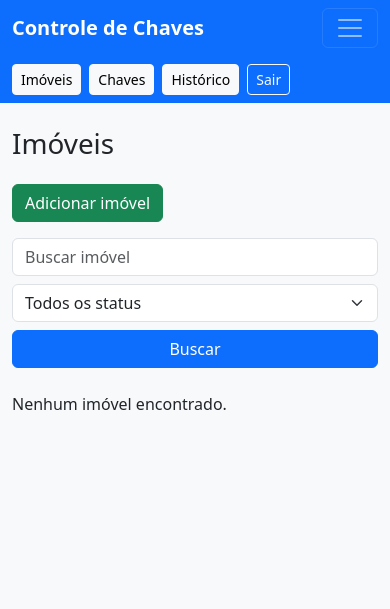
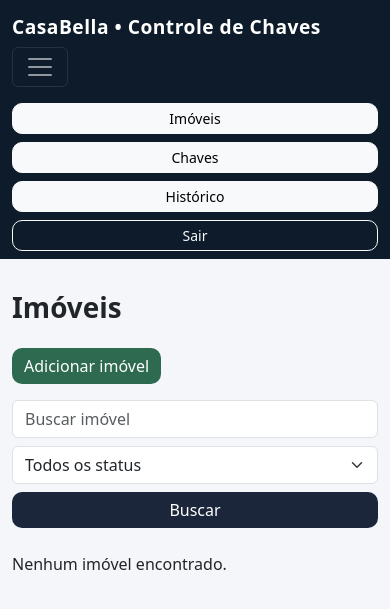
Before and after one commit to Thaisa-Souza/sistema-controle-chaves-pi, a Django app: page / in a window 390 px wide, after a click that opens the changed part. Shown: the top 609 px of the page. Run offline with Django 5.2, Linux system fonts and the light colour scheme; a user stored in the database is signed in; data that the repository does not hold is empty.

Commit message:
Salva versão antes dos ajustes visuais e funcionais

```diff
--- a/controle_chaves/settings.py
+++ b/controle_chaves/settings.py
@@ -126,4 +126,4 @@ MEDIA_ROOT = os.path.join(BASE_DIR, 'media')
 
 LOGIN_URL = '/login/'
 LOGIN_REDIRECT_URL = '/'
-LOGIN_REDIRECT_URL = '/login/'
+LOGOUT_REDIRECT_URL = '/login/'
--- a/controle_chaves/urls.py
+++ b/controle_chaves/urls.py
@@ -18,7 +18,6 @@ Including another URLconf
 from django.contrib import admin
 from django.urls import path, include
 from django.contrib.auth import views as auth_views
-
 from django.conf import settings
 from django.conf.urls.static import static
 
@@ -26,9 +25,10 @@ urlpatterns = [
 
     path(
         'login/',
-        auth_views.LoginView.as_view(),
+        auth_views.LoginView.as_view(template_name='registration/login.html'),
         name='login'
-    ),
+     ),
+
 
     path(
         'logout/',
--- a/imoveis/templates/imoveis/base.html
+++ b/imoveis/templates/imoveis/base.html
@@ -1,19 +1,102 @@
 <!DOCTYPE html>
-<html>
+<html lang="pt-br">
+
 <head>
-  <title>Controle de Chaves</title>
+    <meta charset="UTF-8">
+
+    <title>CasaBella • Controle de Chaves</title>
+
     <meta name="viewport" content="width=device-width, initial-scale=1">
-  <link href="https://cdn.jsdelivr.net/npm/bootstrap@5.3.0/dist/css/bootstrap.min.css" rel="stylesheet">
+
+    <link href="https://cdn.jsdelivr.net/npm/bootstrap@5.3.0/dist/css/bootstrap.min.css"
+          rel="stylesheet">
+
+    <style>
+        body {
+            background-color: #f4f6f9;
+        }
+
+        .navbar {
+            background-color: #0d1b2a !important;
+        }
+
+        .navbar-brand {
+            font-size: 1.2rem;
+            letter-spacing: 0.5px;
+        }
+
+        .card {
+            border: none;
+            border-radius: 16px;
+            transition: 0.2s;
+            box-shadow: 0 2px 12px rgba(0,0,0,0.06);
+        }
+
+        .card:hover {
+            transform: translateY(-2px);
+        }
+
+        .btn {
+            border-radius: 10px;
+            transition: 0.2s;
+        }
+
+        .btn:hover {
+            transform: translateY(-1px);
+        }
+
+        .btn-primary {
+            background-color: #1b263b;
+            border: none;
+        }
+
+        .btn-primary:hover {
+            background-color: #415a77;
+        }
+
+        .btn-success {
+            background-color: #2d6a4f;
+            border: none;
+        }
+
+        .btn-warning {
+            border: none;
+        }
+
+        .badge {
+            font-size: 0.85rem;
+        }
+
+        .table-primary {
+            background-color: #1b263b !important;
+        }
+
+        @media (max-width: 991px) {
+            .navbar .ms-auto {
+                flex-direction: column;
+                width: 100%;
+            }
+
+            .navbar .btn,
+            .navbar form {
+                width: 100%;
+            }
+
+            .navbar .btn {
+                text-align: center;
+            }
+        }
+    </style>
 </head>
-<body class="bg-light">
+
+<body>
 
 <nav class="navbar navbar-expand-lg navbar-dark bg-primary mb-4">
 
     <div class="container">
 
-        <a class="navbar-brand fw-bold"
-           href="{% url 'imovel_list' %}">
-            Controle de Chaves
+        <a class="navbar-brand fw-bold" href="{% url 'imovel_list' %}">
+            CasaBella • Controle de Chaves
         </a>
 
         <button class="navbar-toggler"
@@ -25,37 +108,28 @@
 
         </button>
 
-        <div class="collapse navbar-collapse"
-             id="navbarNav">
+        <div class="collapse navbar-collapse" id="navbarNav">
 
             <div class="ms-auto d-flex gap-2 mt-3 mt-lg-0">
 
-                <a href="{% url 'imovel_list' %}"
-                   class="btn btn-light btn-sm">
+                <a href="{% url 'imovel_list' %}" class="btn btn-light btn-sm">
                     Imóveis
                 </a>
 
-                <a href="{% url 'chave_list' %}"
-                   class="btn btn-light btn-sm">
+                <a href="{% url 'chave_list' %}" class="btn btn-light btn-sm">
                     Chaves
                 </a>
 
-                <a href="{% url 'historico_list' %}"
-                   class="btn btn-light btn-sm">
+                <a href="{% url 'historico_list' %}" class="btn btn-light btn-sm">
                     Histórico
                 </a>
 
-                <form action="{% url 'logout' %}"
-                      method="post"
-                      class="d-inline">
-
+                <form action="{% url 'logout' %}" method="post" class="d-inline">
                     {% csrf_token %}
 
-                    <button type="submit"
-                            class="btn btn-outline-light btn-sm">
+                    <button type="submit" class="btn btn-outline-light btn-sm">
                         Sair
                     </button>
-
                 </form>
 
             </div>
@@ -66,18 +140,18 @@
 
 </nav>
 
+<div class="container py-2">
 
-<div class="container">
     {% if messages %}
 
         {% for message in messages %}
 
-        <div class="alert alert-success alert-dismissible fade show" role="alert">
+            <div class="alert alert-{{ message.tags }} shadow-sm alert-dismissible fade show"
+                 role="alert">
 
                 {{ message }}
 
-            <button
-                type="button"
+                <button type="button"
                         class="btn-close"
                         data-bs-dismiss="alert">
                 </button>
@@ -89,6 +163,7 @@
     {% endif %}
 
     {% block content %}{% endblock %}
+
 </div>
 
 <script src="https://cdn.jsdelivr.net/npm/bootstrap@5.3.0/dist/js/bootstrap.bundle.min.js"></script>
--- a/imoveis/templates/imoveis/chave_list.html
+++ b/imoveis/templates/imoveis/chave_list.html
@@ -2,7 +2,7 @@
 
 {% block content %}
 
-<h1 class="mb-4">
+<h1 class="mb-4 fw-bold">
     Chaves
 </h1>
 
@@ -12,7 +12,7 @@
 
     <div class="col-md-6 mb-3">
 
-        <div class="card shadow-sm h-100">
+        <div class="card shadow-sm h-100 border-0">
 
             <div class="card-body">
 
--- a/imoveis/templates/imoveis/historico_list.html
+++ b/imoveis/templates/imoveis/historico_list.html
@@ -2,7 +2,7 @@
 
 {% block content %}
 
-<h1 class="mb-4">
+<h1 class="mb-4 fw-bold">
     Histórico de movimentações
 </h1>
 
@@ -37,7 +37,7 @@
 
     <div class="col-md-6 mb-3">
 
-        <div class="card shadow-sm h-100">
+        <div class="card shadow-sm h-100 border-0">
 
             <div class="card-body">
 
--- a/imoveis/templates/imoveis/list.html
+++ b/imoveis/templates/imoveis/list.html
@@ -2,7 +2,7 @@
 
 {% block content %}
 
-<h1 class="mb-4">Imóveis</h1>
+<h1 class="mb-4 fw-bold">Imóveis</h1>
 
 <a href="{% url 'imovel_create' %}" class="btn btn-success mb-3">
     Adicionar imóvel
@@ -60,9 +60,19 @@
 
     <div class="col-md-6 mb-3">
 
-        <div class="card shadow-sm h-100">
+        <div class="card shadow-sm h-100 border-0">
 
             <div class="card-body">
+
+                {% if imovel.foto %}
+
+                  <img src="{{ imovel.foto.url }}"
+                    class="img-fluid rounded mb-3"
+                    style="height: 200px;
+                      width: 100%;
+                      object-fit: cover;">
+
+                 {% endif %}
 
                 <h5 class="card-title">
                     {{ imovel.codigo }}
```
Also changed, not shown: imoveis/forms.py (+25 -3 lines), imoveis/templates/registration/login.html (+75 -13 lines), db.sqlite3. Lines whose indentation alone changed are shown as unchanged.
